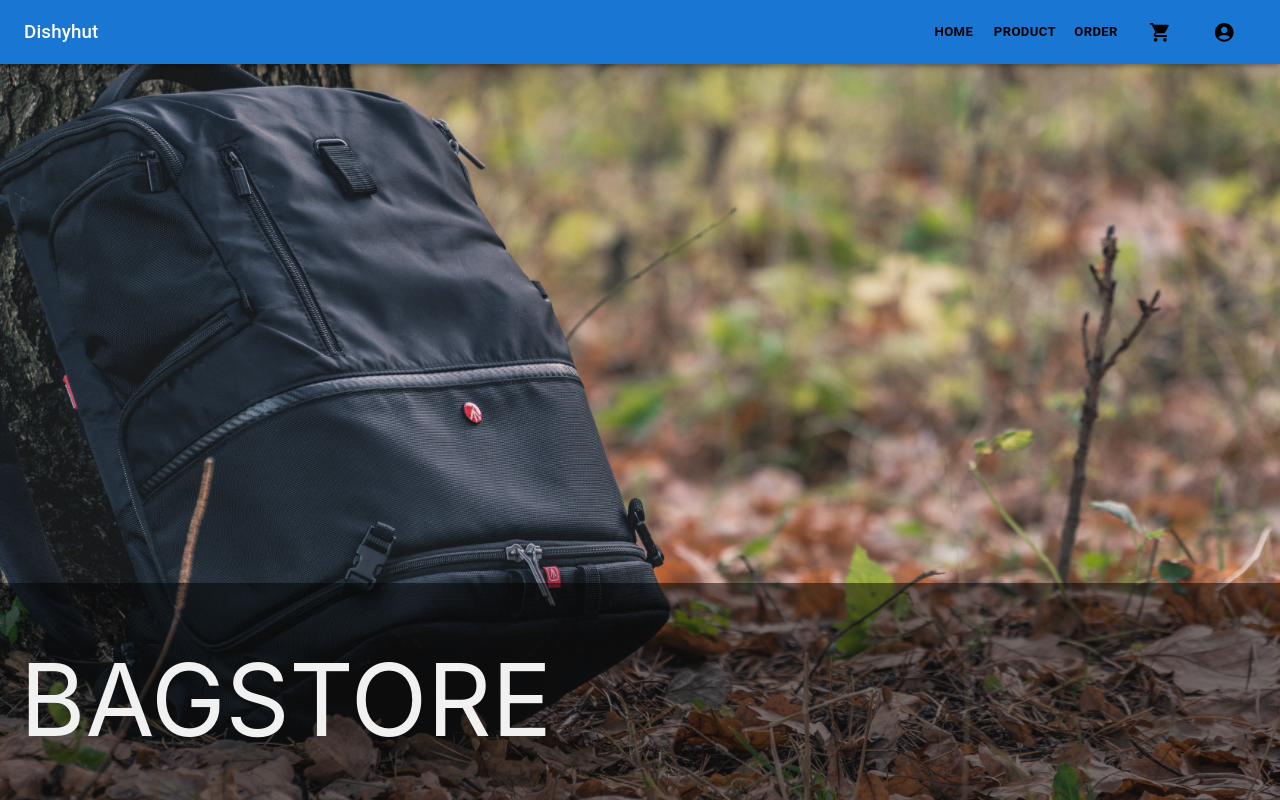
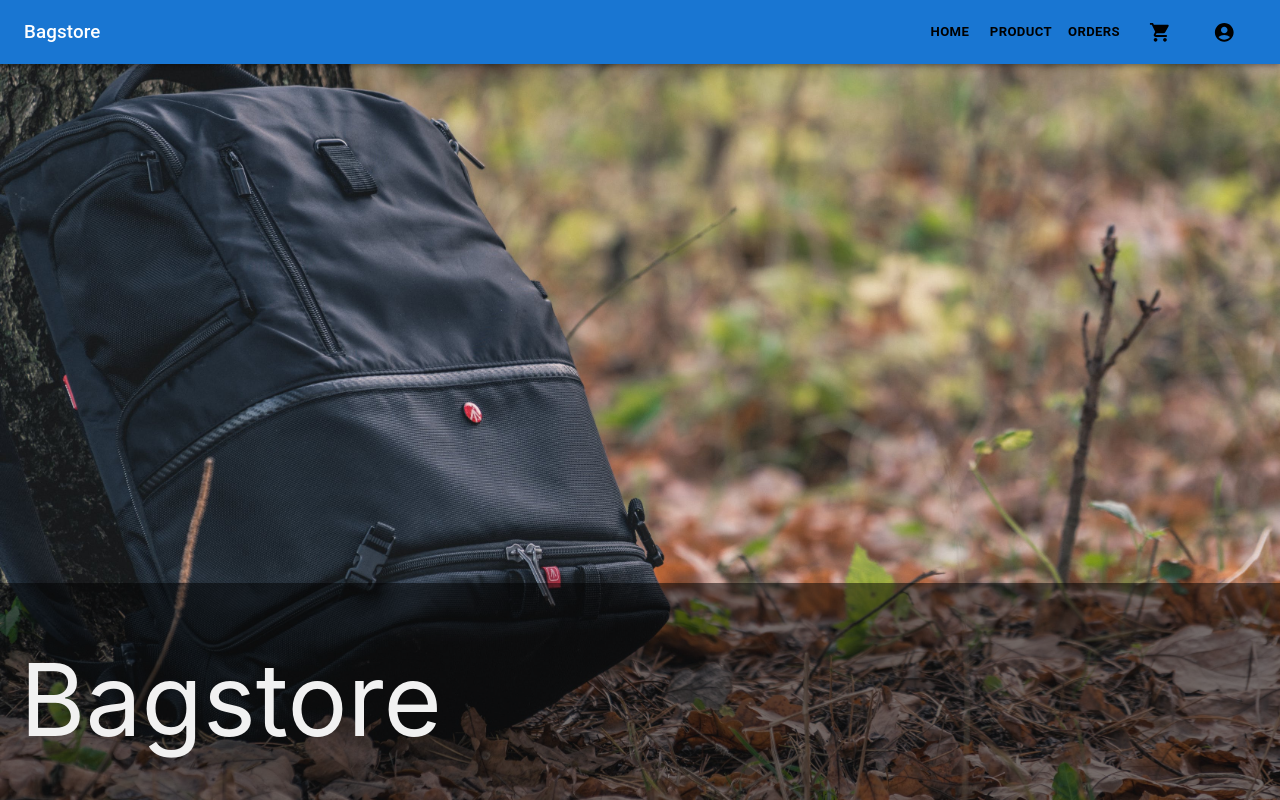
Before and after one commit to abhishekgupta0598/ecommerce-frontend, a React (Create React App) app: page / in a window 1280 px wide. Built offline with nearby package versions, Linux system fonts and the light colour scheme.

Commit message:
Orders support

```diff
--- a/src/App.js
+++ b/src/App.js
@@ -9,6 +9,7 @@ import { useSelector } from "react-redux";
 import Product from "./component/Product";
 import Cart from "./component/Cart";
 import AuthService from "./Service/AuthService";
+import Orders from "./component/Orders";
 
 function App() {
   const login = useSelector((state) => state.form.login);
@@ -26,6 +27,7 @@ function App() {
           <Route path="/" exact component={Home} />
           <Route path="/product" component={Product} />
           <Route path="/items" component={Cart} />
+          <Route path="/orders" component={Orders} />
         </Switch>
       </Router>
       {AuthService.get().token() ? <Logout /> : <FormDialog />}
--- a/src/component/Home.js
+++ b/src/component/Home.js
@@ -1,11 +1,12 @@
 import React from "react";
+import settings from "../settings";
 
 function Home() {
   return (
     <div>
       <div className="bg"></div>
       <div className="content">
-        <h1 className="font">BAGSTORE</h1>
+        <h1 className="font">{settings.name}</h1>
       </div>
     </div>
   );
--- a/src/component/Navbar.js
+++ b/src/component/Navbar.js
@@ -124,9 +124,9 @@ export default function NavBar() {
             </Link>
           </div>
           <div>
-            <Link to="/product" className="navButton">
+            <Link to="/orders" className="navButton">
               <Button className="navMargin" color="inherit">
-                <b>order</b>
+                <b>orders</b>
               </Button>
             </Link>
           </div>
--- /dev/null
+++ b/src/component/Orders.js
@@ -0,0 +1,38 @@
+import React, { useState, useEffect } from "react";
+import "../styles/stylesheet.css";
+import ApiService from "../Service/ApiService";
+import MuiAlert from "@mui/material/Alert";
+
+const Alert = React.forwardRef(function Alert(props, ref) {
+  return <MuiAlert elevation={2} ref={ref} variant="filled" {...props} />;
+});
+
+function Orders() {
+  const [orders, setOrders] = useState([]);
+
+  useEffect(() => {
+    ApiService.get("/orders")
+      .then((res) => {
+        console.log("res", res);
+        setOrders(res.data.orders);
+      })
+      .catch((err) => {
+        console.log("error", err);
+      });
+  }, []);
+
+  return (
+    <div className="root">
+      <h3 style={{ marginLeft: "4px" }}>All Products</h3>
+      {orders.map((order, index) => {
+        return (
+          <code key={index} style={{ display: 'block', whiteSpace: 'pre-wrap' }}>
+            {JSON.stringify(order, null, 2)}
+          </code>
+        );
+      })}
+    </div>
+  );
+}
+
+export default Orders;
--- a/src/component/logout.js
+++ b/src/component/logout.js
@@ -30,9 +30,7 @@ function Logout() {
           <span style={{ width: "100%", display: "block" }}>
             <Button>
               {AuthService.get().getAuthToken()
-                ? `${
-                    AuthService.get().getUser().username
-                  } is LogIn Successfully!`
+                ? `Hello ${AuthService.get().getUser().username}!`
                 : null}
             </Button>
           </span>
--- a/src/settings.js
+++ b/src/settings.js
@@ -1,8 +1,8 @@
 export default {
-  // name: 'Bagstore',
+  name: 'Bagstore',
   // merchantId: 'main',
-  name: 'Dishyhut',
-  merchantId: 'dishyhut',
+  // name: 'Dishyhut',
+  // merchantId: 'dishyhut',
   backend: 'http://localhost:9090',
   // backend: 'https://dishyhut.appspot.com',
 }
```
